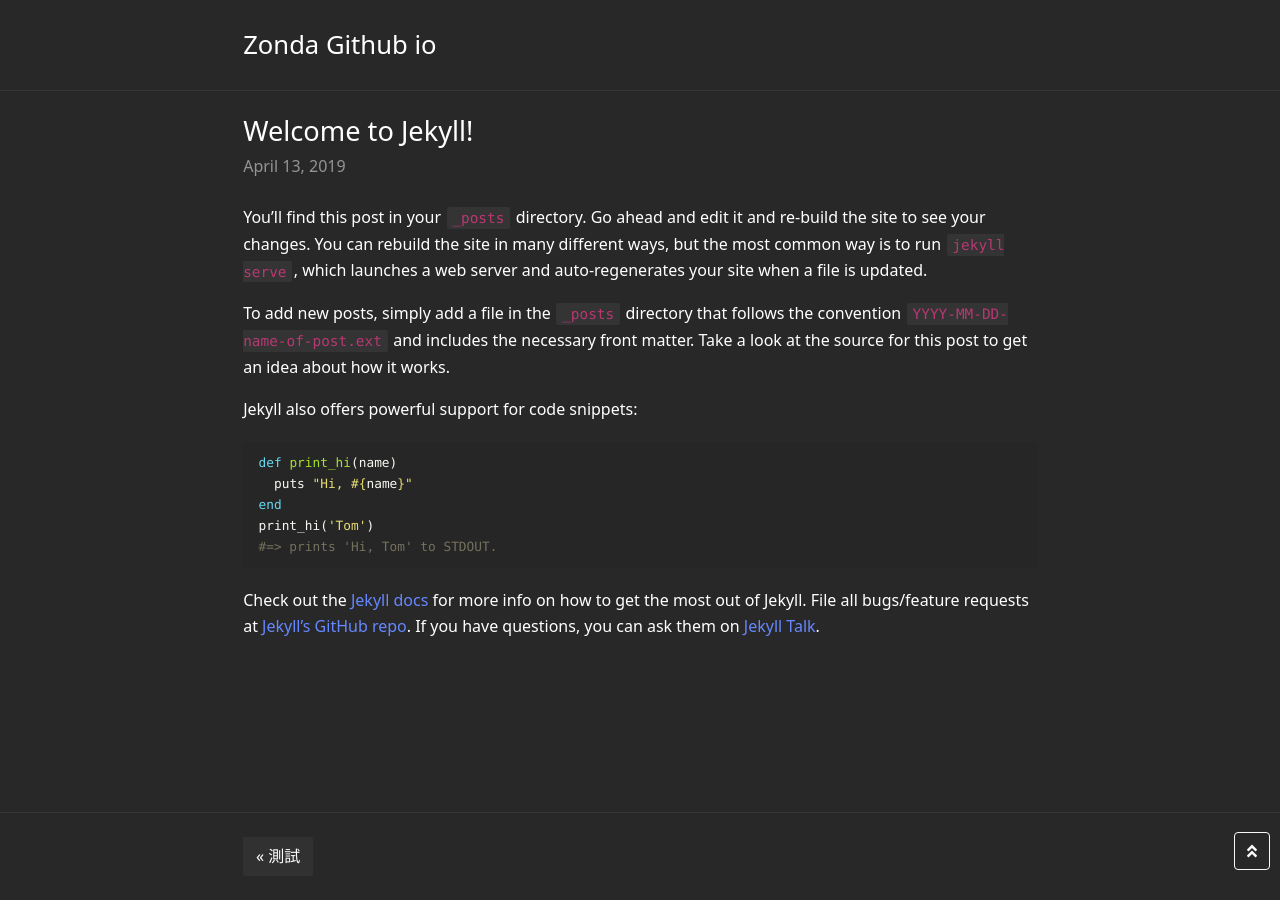
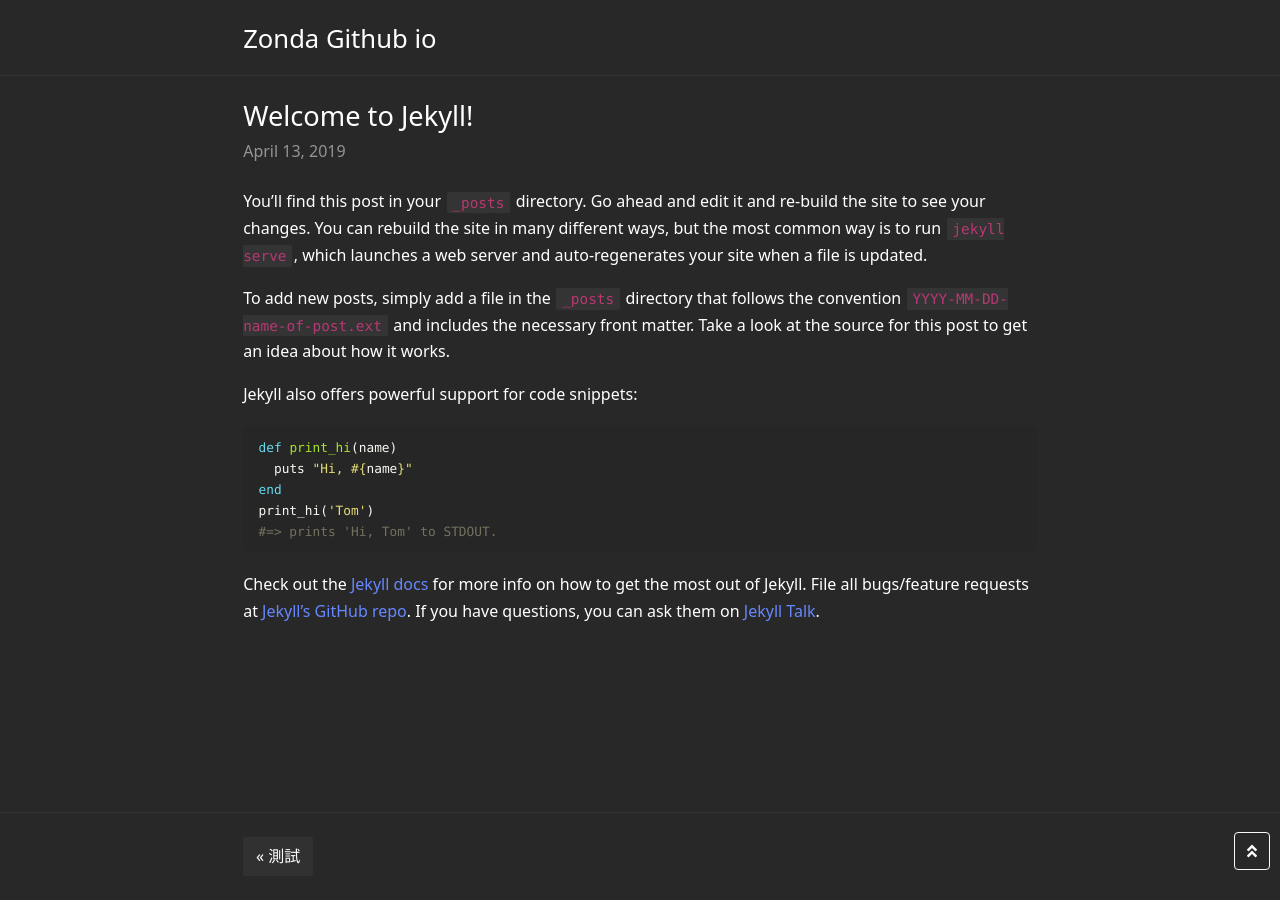
Before and after one commit to zondatw/zondaTW.github.io, a Jekyll site: the page built from _posts/2019-04-13-welcome-to-jekyll.markdown, in a window 1280 px wide. Built offline with Jekyll 4.4.1, drawn with Linux system fonts in a browser that asks for light colours.

Commit message:
Update navbar

```diff
--- a/_config.yml
+++ b/_config.yml
@@ -5,7 +5,6 @@
 # Page settings
 permalink: /:year/:title/          # see https://jekyllrb.com/docs/permalinks/
 date_format: "%B %d, %Y"     # see http://shopify.github.io/liquid/filters/date/
-hide_title: false            # remove site heading in the header
 post_footer: true            # show previous and next links at the end of each post
 
 icons:
--- /dev/null
+++ b/_includes/import.html
@@ -0,0 +1,9 @@
+<script src="{{ "/assets/bootstrap/js/jquery-3.3.1.slim.min.js" | relative_url }}"></script>
+<script src="{{ "/assets/bootstrap/js/popper.min.js" | relative_url }}"></script>
+<script src="{{ "/assets/bootstrap/js/bootstrap.min.js" | relative_url }}"></script>
+<script src="{{ "/assets/font-awesome/js/all.min.js" | relative_url }}"></script>
+<link rel="stylesheet" href="{{ "/assets/bootstrap/css/bootstrap.min.css" | relative_url }}">
+<link rel="stylesheet" href="{{ "/assets/font-awesome/css/all.min.css" | relative_url }}">
+<link rel="stylesheet" href="{{ "/assets/css/index.css" | relative_url }}">
+<link rel="stylesheet" href="{{ site.style | default: "theme" | prepend: "/assets/css/" | append: ".css" | relative_url }}">
+{% if site.plugins contains "jekyll-feed" %}<link rel="alternate" type="application/atom+xml" href="{{ "/feed.xml" | relative_url }}" title="{{ site.title }}" />{% endif %}
--- a/_layouts/default.html
+++ b/_layouts/default.html
@@ -8,39 +8,24 @@
 <meta name="author" content="{{ page.author | default: site.author | escape}}">
 <meta name="generator" content="Jekyll v{{ jekyll.version }}">
 <link rel="canonical" href="{{ page.url | absolute_url }}">
-<script src="{{ "/assets/bootstrap/js/jquery-3.3.1.slim.min.js" | relative_url }}"></script>
-<script src="{{ "/assets/bootstrap/js/popper.min.js" | relative_url }}"></script>
-<script src="{{ "/assets/bootstrap/js/bootstrap.min.js" | relative_url }}"></script>
-<script src="{{ "/assets/font-awesome/js/all.min.js" | relative_url }}"></script>
-<link rel="stylesheet" href="{{ "/assets/bootstrap/css/bootstrap.min.css" | relative_url }}">
-<link rel="stylesheet" href="{{ "/assets/font-awesome/css/all.min.css" | relative_url }}">
-<link rel="stylesheet" href="{{ "/assets/css/index.css" | relative_url }}">
-<link rel="stylesheet" href="{{ site.style | default: "theme" | prepend: "/assets/css/" | append: ".css" | relative_url }}">
-{% if site.plugins contains "jekyll-feed" %}<link rel="alternate" type="application/atom+xml" href="{{ "/feed.xml" | relative_url }}" title="{{ site.title }}" />{% endif %}
+{% include import.html %}
 
 
-<header class="dark">
-  {% unless site.hide_title %}
-    <h1><a href="{{ "/" | relative_url }}">{{ site.title | escape }}</a></h1>
-  {% endunless %}
-  {% if site.navigation %}
-    <nav>
-    {% for path in site.navigation %}
-      {% if path.first %}
-        <a href="{{ path.first[1] }}">{{ path.first[0] }}</a>
-      {% else %}
-        {% assign node = site.pages | where: "name", path | first %}<a href="{{ node.url | relative_url }}">{{ node.title }}</a>
+<header id="defaultHeader" class="dark">
+  <nav class="navbar navbar-collapse">
+    <div>
+      <div class="navbar-header">
+        <h1><a href="{{ "/" | relative_url }}">{{ site.title | escape }}</a></h1>
+      </div>
+      {% if site.icons %}
+      <span class="nav navbar-nav navbar-right">
+        {% for link in site.icons %}
+          <a class="icon" href="{{ link[1] }}"><svg><use xlink:href="{{ "/assets/fontawesome/icons.svg" | relative_url }}#{{ link[0] }}"></use></svg></a>
+        {% endfor %}
+      </span>
       {% endif %}
-    {% endfor %}
-    </nav>
-  {% endif %}
-  {% if site.icons %}
-    <nav>
-    {% for link in site.icons %}
-      <a class="icon" href="{{ link[1] }}"><svg><use xlink:href="{{ "/assets/fontawesome/icons.svg" | relative_url }}#{{ link[0] }}"></use></svg></a>
-    {% endfor %}
-    </nav>
-  {% endif %}
+    </div>
+  </nav>
 </header>
 
 {{ content }}
--- a/_layouts/home.html
+++ b/_layouts/home.html
@@ -25,12 +25,12 @@
 {% else %}
 <article class="dark archive">
   {{ content }}
-  <header><h1>Posts</h1></header>
+  <header><h3>Posts</h3></header>
   {% for post in site.posts %}
   {%- assign date_format = site.date_format | default: "%B %d, %Y" -%}
   <div>
     <time datetime="{{ post.date | date_to_xmlschema }}">{{ post.date | date: date_format }}</time>
-    <h5><a href="{{ post.url | relative_url }}">{{ post.title }}</a></h5>
+    <h6><a href="{{ post.url | relative_url }}">{{ post.title }}</a></h6>
   </div>
   {% endfor %}
 </article>
--- a/_sass/layout.sass
+++ b/_sass/layout.sass
@@ -9,12 +9,3 @@
   flex-wrap: wrap
   justify-content: space-between
   align-items: center
-
-  nav > *
-    margin: 0 0.8em
-
-  nav > :first-child
-    margin-left: 0
-
-  nav > :last-child
-    margin-right: 0
--- a/assets/css/index.sass
+++ b/assets/css/index.sass
@@ -1,12 +1,22 @@
 ---
 ---
+
+#defaultHeader
+  height: 75px
+
+  nav
+    width: 100%
+    padding: 0
+
+  div
+    width: 100%
+    display: flex
+    align-items: center
+    justify-content: space-between
 
 body
   display: flex
   min-height: 100vh
-
-nav
-  margin: 0.5em 0
 
 table
   width: 100%
```
